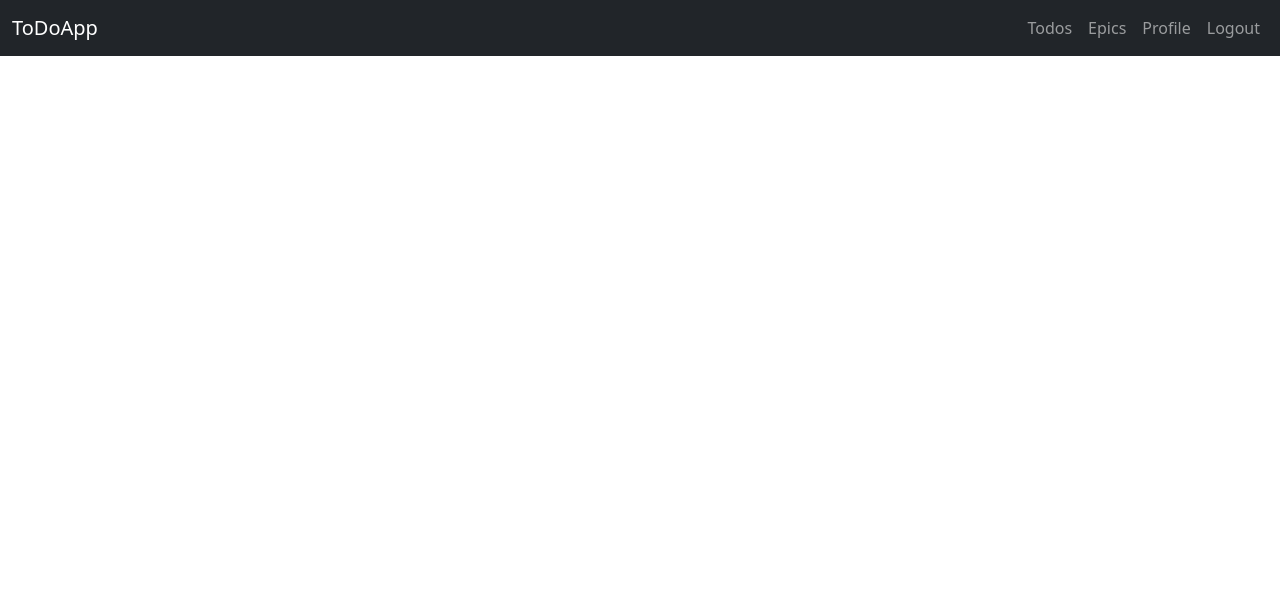
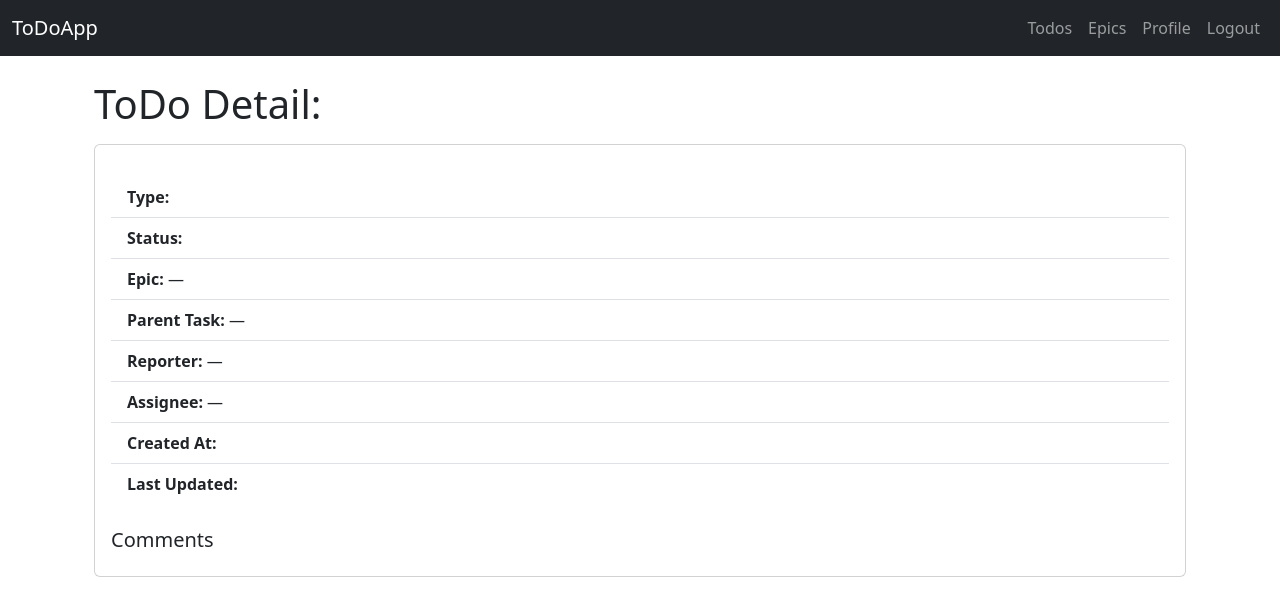
Before and after one commit to kieukhang185/flask-app, a Flask app: template templates/todo_detail.html in a window 1280 px wide. Shown: the top 616 px of the page. Run offline with Flask 3, Linux system fonts and the light colour scheme; the template is opened without the code that fills it, so the values that code supplies are empty; some libraries are stand-ins or nearby versions.

Commit message:
add assign fucntion, update loadtodos

```diff
--- a/backup/mongodb/note.txt
+++ b/backup/mongodb/note.txt
@@ -3,3 +3,7 @@
 docker login -u hunterbxb <token>
 
 befor start webapp need to pull hunterbxb/monggodb_backup:latest and coppy backup file to docker volume
+
+docker pulll hunterbxb/monggodb_backup:0.0.1
+
+/var/lib/docker/volumes/flask-app_mongo_data/_data
--- a/static/js/main.js
+++ b/static/js/main.js
@@ -1,4 +1,3 @@
-// Namespace based AJAX for cookie-based JWT
 const fetchOpts = (method, body) => ({
   method,
   credentials: 'include',
@@ -6,14 +5,40 @@
   body: body ? JSON.stringify(body) : undefined
 });
 
-document.addEventListener('DOMContentLoaded', () => {
-  // Fetch and render todos
+// Fetch all users once and build a map of id->username
+async function loadUsers() {
+  const res = await fetch('/api/user/', fetchOpts('GET'));
+  if (!res.ok) {
+    console.error('Failed to load users:', res.status);
+    return {};
+  }
+  const users = await res.json();
+  const map = {};
+  users.forEach(u => {
+    map[u.id] = u.username || u.email || u.id;
+  });
+  return map;
+}
+
+document.addEventListener('DOMContentLoaded', async () => {
+  // Load user map before rendering ToDos
+  const usersMap = await loadUsers();
+
+  // ——— Load and render all ToDos ———
   async function loadTodos() {
     const res = await fetch('/api/todo/', fetchOpts('GET'));
-    const data = await res.json();
+    if (!res.ok) {
+      console.error('Failed to load todos:', res.status);
+      return;
+    }
+    const todos = await res.json();
     const tbody = document.getElementById('todoTableBody');
     tbody.innerHTML = '';
-    data.forEach(t => {
+    todos.forEach(t => {
+      // Use username from map, fallback to raw id or dash
+      const assigneeDisplay = t.assignee ? (usersMap[t.assignee] || t.assignee) : '—';
+      const reporterDisplay = t.reporter ? (usersMap[t.reporter] || t.reporter) : '—';
+
       const tr = document.createElement('tr');
       tr.innerHTML = `
         <td><a href="/todos/${t.id}">${t.key}</a></td>
@@ -21,41 +46,98 @@
         <td>${t.type}</td>
         <td>${t.status}</td>
         <td>${t.epic || '—'}</td>
-        <td>${t.assignee || '—'}</td>`;
+        <td>${assigneeDisplay}</td>
+        <td>${reporterDisplay}</td>
+        <td>
+          <button class="btn btn-sm btn-outline-primary assign-btn" data-id="${t.id}">
+            Assign to Me
+          </button>
+        </td>
+      `;
       tbody.appendChild(tr);
     });
   }
 
-  // Load epics into modal select
+  // ——— Load Epics into the modal’s Epic dropdown ———
   async function loadEpics() {
     const res = await fetch('/api/todo/epics', fetchOpts('GET'));
-    const data = await res.json();
+    if (!res.ok) {
+      console.error('Failed to load epics:', res.status);
+      return;
+    }
+    const epics = await res.json();
     const select = document.getElementById('epicSelect');
-    select.innerHTML = '<option value="">None</option>' + data.map(e => `<option value="${e.id}">${e.key}</option>`).join('');
+    select.innerHTML =
+      '<option value="">None</option>' +
+      epics.map(e => `<option value="${e.id}">${e.key}</option>`).join('');
   }
 
-  loadTodos(); loadEpics();
+  // ——— Load Tasks for Sub-Task parent dropdown ———
+  async function loadParentTasks() {
+    const res = await fetch('/api/todo/', fetchOpts('GET'));
+    if (!res.ok) {
+      console.error('Failed to load tasks:', res.status);
+      return;
+    }
+    const todos = await res.json();
+    const tasks = todos.filter(t => t.type === 'task');
+    const select = document.getElementById('parentTaskSelect');
+    select.innerHTML =
+      '<option value="">Select Task</option>' +
+      tasks.map(t => `<option value="${t.id}">${t.key}</option>`).join('');
+  }
 
-  // Show modal
-  const newBtn = document.getElementById('newTodoBtn');
-  const modal = new bootstrap.Modal(document.getElementById('todoModal'));
-  newBtn.addEventListener('click', () => {
+  // Initial loads
+  await loadTodos();
+  loadEpics();
+  loadParentTasks();
+
+  // ——— Modal setup ———
+  const todoModalEl = document.getElementById('todoModal');
+  const todoModal = new bootstrap.Modal(todoModalEl);
+  document.getElementById('newTodoBtn').addEventListener('click', () => {
     document.getElementById('todoForm').reset();
-    modal.show();
+    document.getElementById('parentTaskGroup').classList.add('d-none');
+    document.getElementById('epicSelectGroup').classList.remove('d-none');
+    todoModal.show();
   });
 
-  // Type change toggles parent_task
+  // Toggle fields when Type changes
   document.getElementById('typeSelect').addEventListener('change', e => {
-    const val = e.target.value;
-    document.getElementById('parentTaskGroup').classList.toggle('d-none', val!=='sub-task');
-    document.getElementById('epicSelectGroup').classList.toggle('d-none', val==='epic');
+    const type = e.target.value;
+    document.getElementById('parentTaskGroup').classList.toggle('d-none', type !== 'sub-task');
+    document.getElementById('epicSelectGroup').classList.toggle('d-none', type === 'epic');
   });
 
-  // Save
+  // ——— Save a new ToDo ———
   document.getElementById('saveTodoBtn').addEventListener('click', async () => {
     const form = document.getElementById('todoForm');
-    const obj = Object.fromEntries(new FormData(form));
-    await fetch('/api/todo/', fetchOpts('POST', obj));
-    modal.hide(); loadTodos();
+    const payload = Object.fromEntries(new FormData(form));
+    const res = await fetch('/api/todo/', fetchOpts('POST', payload));
+    if (res.ok) {
+      todoModal.hide();
+      await loadTodos();
+      loadParentTasks();
+      loadEpics();
+    } else {
+      console.error('Failed to save ToDo:', res.status);
+    }
+  });
+
+  // ——— Delegate Assign-to-Me button clicks ———
+  document.getElementById('todoTableBody').addEventListener('click', async (e) => {
+    if (e.target.classList.contains('assign-btn')) {
+      const id = e.target.dataset.id;
+      const res = await fetch(`/api/todo/${id}/assign`, fetchOpts('POST'));
+      if (res.ok) {
+        const updated = await res.json();
+        // Update assignee cell in-place
+        const row = e.target.closest('tr');
+        row.children[5].textContent = usersMap[updated.assignee] || updated.assignee || '—';
+        e.target.disabled = true;
+      } else {
+        console.error('Failed to assign ToDo:', res.status);
+      }
+    }
   });
 });
--- a/templates/base.html
+++ b/templates/base.html
@@ -35,10 +35,11 @@
       {% endfor %}
     {% endif %}
   {% endwith %}
+  <script src="{{ url_for('static', filename='js/main.js') }}"></script>
   {% block content %}{% endblock %}
 </div>
 <!-- Bootstrap JS + Popper -->
 <script src="https://cdn.jsdelivr.net/npm/bootstrap@5.3.0/dist/js/bootstrap.bundle.min.js"></script>
-<script src="{{ url_for('static', filename='js/main.js') }}"></script>
+
 </body>
 </html>
--- a/templates/todo_detail.html
+++ b/templates/todo_detail.html
@@ -1,5 +1,32 @@
 {% extends 'base.html' %}
+
 {% block title %}ToDo Detail{% endblock %}
+
 {% block content %}
-<div id="todoDetail"></div>
+<div class="container mt-4">
+  <h1 class="mb-3">ToDo Detail: <span id="todoKey"></span></h1>
+  <div class="card">
+    <div class="card-body">
+      <h5 class="card-title" id="todoTitle"></h5>
+      <p class="card-text" id="todoDescription"></p>
+      <ul class="list-group list-group-flush">
+        <li class="list-group-item"><strong>Type:</strong> <span id="todoType"></span></li>
+        <li class="list-group-item"><strong>Status:</strong> <span id="todoStatus"></span></li>
+        <li class="list-group-item"><strong>Epic:</strong> <span id="todoEpic">—</span></li>
+        <li class="list-group-item"><strong>Parent Task:</strong> <span id="todoParent">—</span></li>
+        <li class="list-group-item"><strong>Reporter:</strong> <span id="todoReporter">—</span></li>
+        <li class="list-group-item"><strong>Assignee:</strong> <span id="todoAssignee">—</span></li>
+        <li class="list-group-item"><strong>Created At:</strong> <span id="todoCreated"></span></li>
+        <li class="list-group-item"><strong>Last Updated:</strong> <span id="todoUpdated"></span></li>
+      </ul>
+
+      <div class="mt-4">
+        <h5>Comments</h5>
+        <ul class="list-group" id="commentsList">
+          <!-- comments get injected here -->
+        </ul>
+      </div>
+    </div>
+  </div>
+</div>
 {% endblock %}
--- a/templates/todos.html
+++ b/templates/todos.html
@@ -6,7 +6,7 @@
   <button class="btn btn-primary" id="newTodoBtn">New ToDo</button>
 </div>
 <table class="table table-striped">
-  <thead><tr><th>Key</th><th>Title</th><th>Type</th><th>Status</th><th>Epic</th><th>Assignee</th></tr></thead>
+  <thead><tr><th>Key</th><th>Title</th><th>Type</th><th>Status</th><th>Epic</th><th>Assignee</th><th>Reporter</th></tr></thead>
   <tbody id="todoTableBody"></tbody>
 </table>
 
```
Also changed, not shown: resources/todo.py (+54 -9 lines), 4 other files.
